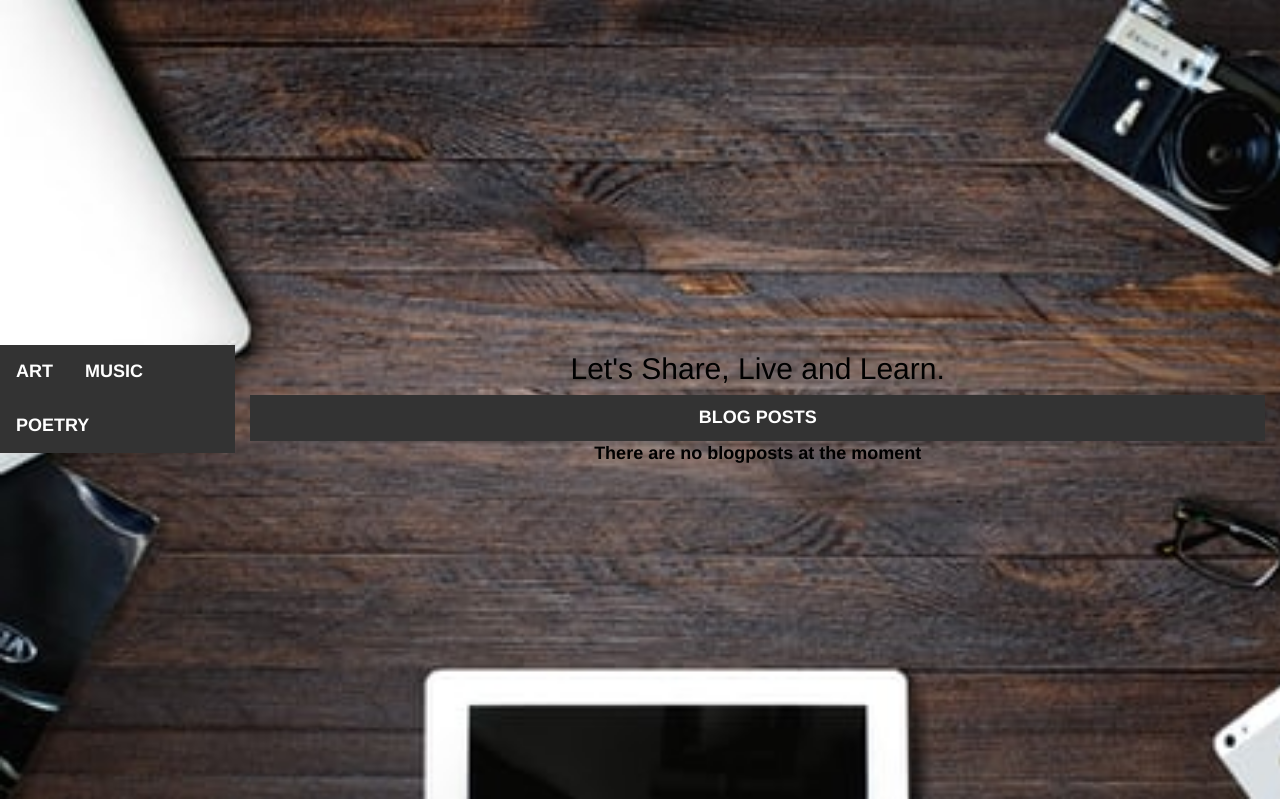
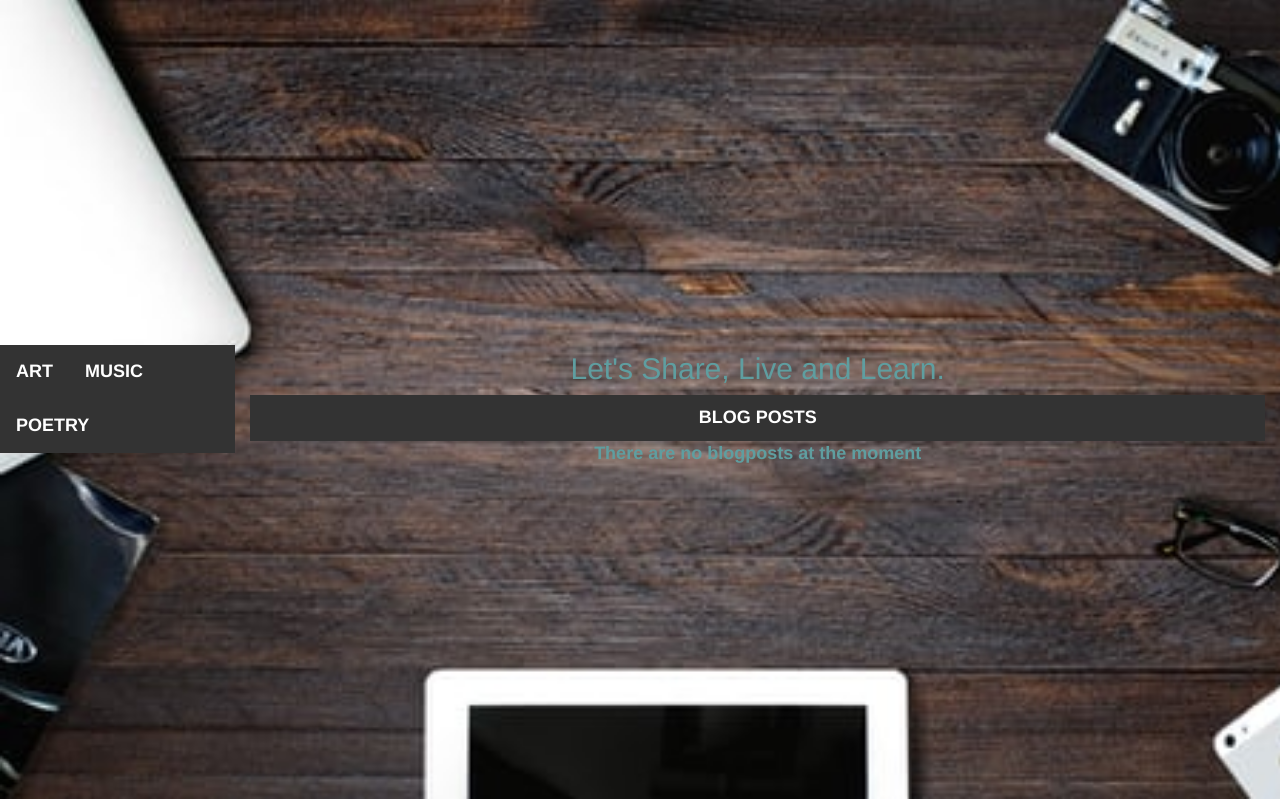
Before and after one commit to Evance23/blogger, a Flask app: page / in a window 1280 px wide. Shown: the part 93-892 px from the top of the page. Run offline with Flask 2, Linux system fonts and the light colour scheme; data that the repository does not hold is empty; some libraries are stand-ins or nearby versions; some web fonts are replaced.

Commit message:
Add all new files

```diff
--- a/app/static/css/style.css
+++ b/app/static/css/style.css
@@ -6,7 +6,7 @@
     background-size: cover;
     scroll-behavior: smooth;
     text-align: center;
-    color: black;
+    color: cadetblue;
     font-size: large;
     font-weight: 800;
 
```
